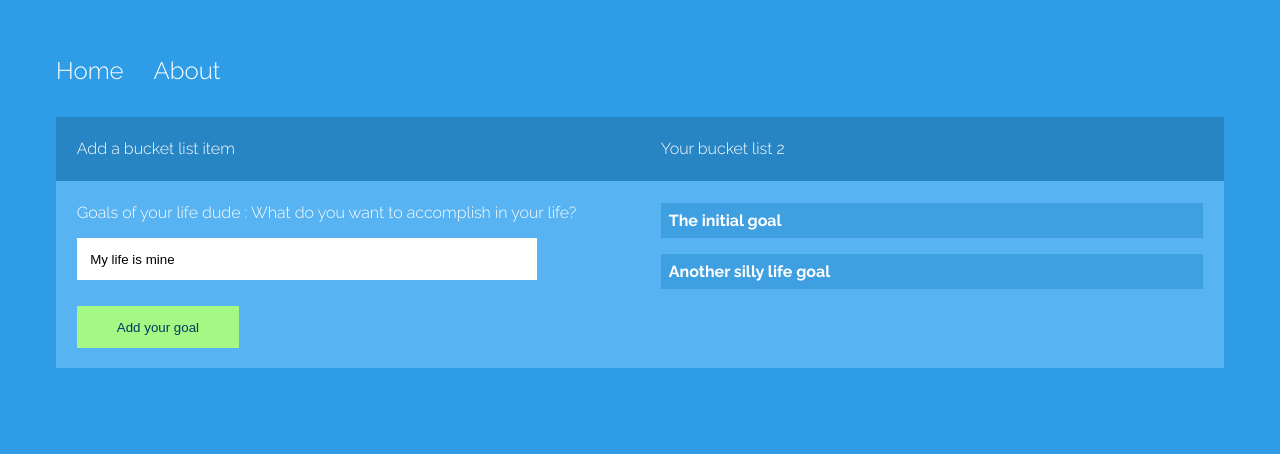
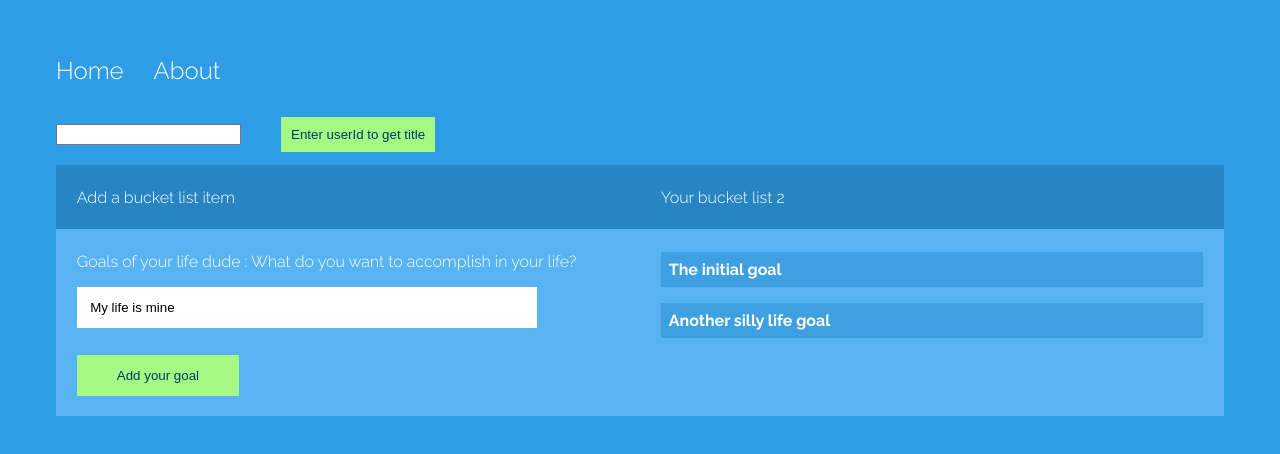
Before and after one commit to farmanAbbasi/focus, an Angular app: page / in a window 1280 px wide. Shown: the top 454 px of the page. Built offline with nearby package versions, Linux system fonts and the light colour scheme.

Commit message:
added HTTP get Method

```diff
--- a/src/app/app.component.html
+++ b/src/app/app.component.html
@@ -3,5 +3,23 @@
   <li><a routerLink="">Home</a></li><!--<li><a routerLink="homewa">Home</a></li>-->
   <li><a routerLink="about/48">About</a></li>
 </ul>
+<input type="text" (keyup)="onNameKeyUp($event)"><!--5-->
+<button class="btnMe"
+  (click)="getProfile()">Enter userId to get title
+</button><!--7 -->
+
+<!--<div *ngIf="found" >
+  <span>
+    the title is : {{titleData[0]}}
+  </span>
+</div>
+<br><br>-->
+<div *ngFor="let t of titleData ; let i = index">
+    <span>
+     {{i+1}}: {{t}}<br><br>
+    </span>
+  </div><br>
+
+
 
 <router-outlet></router-outlet>
--- a/src/app/app.component.scss
+++ b/src/app/app.component.scss
@@ -0,0 +1,11 @@
+
+.btnMe{
+    border: 0;
+    display:inline;
+    padding:10px;
+    background:#A5F883;
+    color:#003A61;
+    margin-bottom:1em;
+    margin-left:40px;
+    cursor:pointer;
+}
--- a/src/app/app.component.ts
+++ b/src/app/app.component.ts
@@ -1,4 +1,5 @@
 import { Component } from '@angular/core';
+import {HttpClient} from '@angular/common/http';//3
 
 @Component({
   selector: 'app-root',
@@ -6,5 +7,50 @@ import { Component } from '@angular/core';
   styleUrls: ['./app.component.scss']
 })
 export class AppComponent {
+  id:number;
+  count:number=0;
+ titleData = [];
+  found:boolean;
   title = 'app';
+
+
+  constructor (private httpClient:HttpClient)//4 pura constructor
+  {}
+
+  onNameKeyUp(event : any)//6 pura event  yaha 1 kaam complete hua
+  {
+    this.id=event.target.value;
+    this.found=false;
+  }
+  i: number ;
+getProfile()//8
+  {
+   console.log(this.id);
+   this.httpClient.get(`https://jsonplaceholder.typicode.com/posts/?userId=${this.id}`)//note `` not ''
+   .subscribe(
+     (data:any[])=>{
+      console.log(data);
+      if(data.length)
+      {
+
+        for(this.i=0;this.i<data.length;this.i++)
+      {
+        this.titleData[this.i]=data[this.i].title;
+        this.found=true;
+        this.count++;
+      }
+
+      }
+
+
+     }
+   )
+
+
+
+
+
+  }
+
+
 }
--- a/src/app/app.module.ts
+++ b/src/app/app.module.ts
@@ -1,7 +1,7 @@
 import { BrowserModule } from '@angular/platform-browser';
 import { NgModule } from '@angular/core';
 import { DataService } from './data.service';
-
+import{HttpClientModule} from '@angular/common/http';//1
 
 import{FormsModule} from '@angular/forms';
 import { AppRoutingModule } from './app-routing.module';
@@ -23,7 +23,8 @@ import { AboutComponent } from './about/about.component';
     BrowserModule,
     AppRoutingModule,
     FormsModule,
-    BrowserAnimationsModule
+    BrowserAnimationsModule,
+    HttpClientModule//2
   ],
   providers: [DataService],
   bootstrap: [AppComponent]
--- a/src/app/home/home.component.ts
+++ b/src/app/home/home.component.ts
@@ -45,7 +45,7 @@ export class HomeComponent implements OnInit {
      this._data.goal.subscribe(res => this.goals = res);
     this.itemCount=this.goals.length;
      this._data.changeGoal(this.goals);
-    // this.itemCount=this.goals.length;
+
 
   }
   addItemBro()
```
